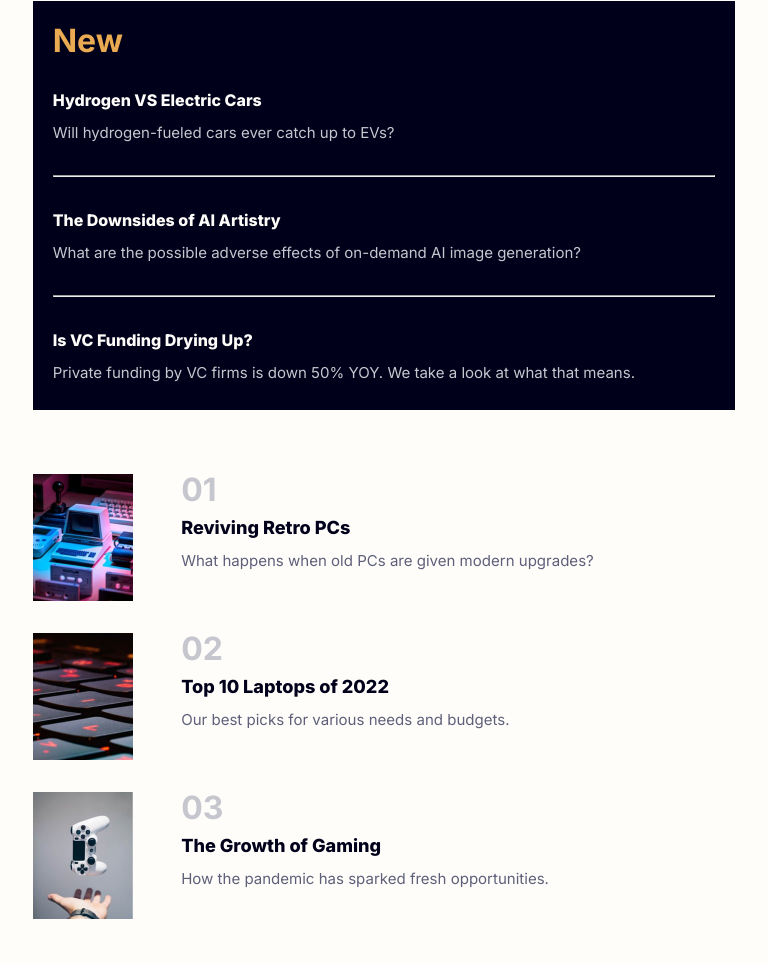
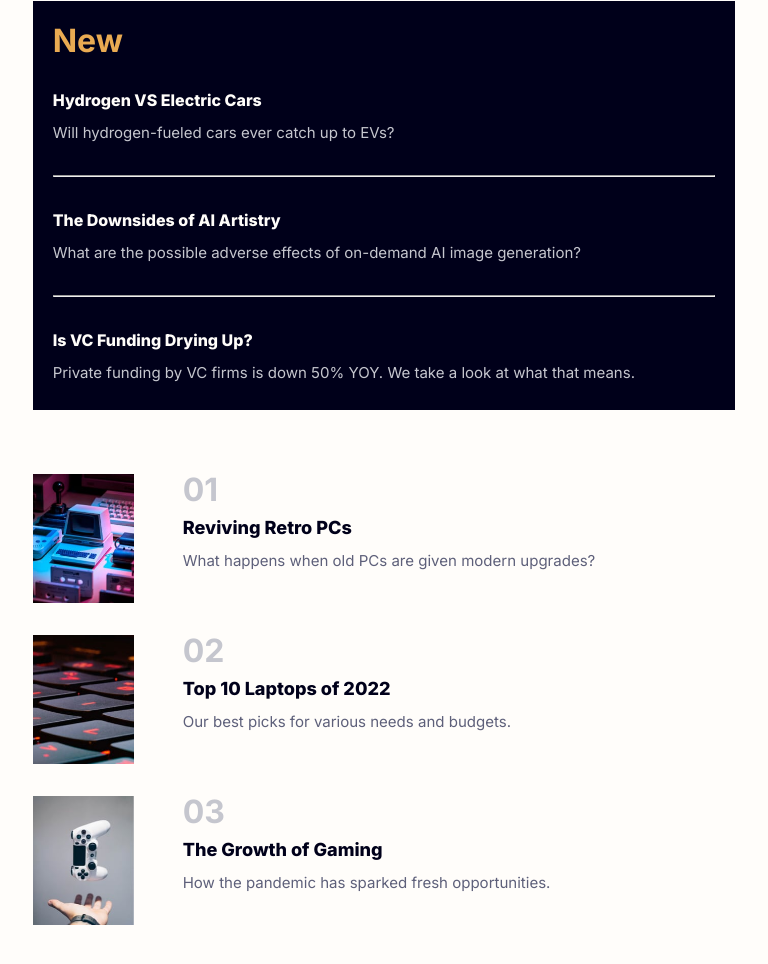
Before and after one commit to samuelBright09/News-lab, a plain HTML site: page index.html in a window 768 px wide. Shown: the part 672-1636 px from the top of the page. Before the commit the page ends 1591 px from the top, so only its background shows below. Drawn offline with Linux system fonts and the light colour scheme.

Commit message:
fix(responsivemess): Prevent image stretching on tablet and mobile.
Adjusted CSS to improve responsive behavior across breakpoints.

```diff
--- a/assets/css/styles.css
+++ b/assets/css/styles.css
@@ -155,6 +155,7 @@ ul > li > a:hover {
   margin-top: 1.81rem;
   padding: 0.81rem 2.19rem 0.69rem 1.94rem;
   cursor: pointer;
+  transition: 0.6s;
 }
 
 .top-story-read button:hover {
@@ -186,6 +187,7 @@ ul > li > a:hover {
   margin-bottom: 0.5rem;
   margin-top: 1.94rem;
   cursor: pointer;
+  transition: 0.6s;
 }
 
 .snippet h3:hover {
@@ -217,13 +219,16 @@ hr {
   display: flex;
   gap: 1.88rem;
   margin-top: 4.44rem;
-  height: 8.06rem;
 }
 
 .article {
   display: flex;
   gap: 4.1%;
   width: 31.53%;
+}
+
+.article img {
+  height: 8.06rem;
 }
 
 .a-texts {
@@ -246,6 +251,7 @@ hr {
   font-weight: var(--heading-xs-font-weight);
   letter-spacing: var(--heading-xs-letter-spacing);
   line-height: var(--heading-xs-line-height);
+  transition: 0.3s;
 }
 
 .a-texts h3:hover {
@@ -313,7 +319,7 @@ hr {
   .articles-container {
     display: grid;
     grid-template-columns: repeat(2, 1fr);
-    grid-template-rows: 1fr;
+    grid-auto-rows: 1fr;
     grid-column-gap: 2rem;
     grid-row-gap: 2rem;
   }
@@ -370,6 +376,7 @@ hr {
 
   .main-story img {
     height: 18.75rem;
+    object-fit: cover;
   }
 
   .top-story-desc {
@@ -420,11 +427,13 @@ hr {
     display: flex;
     gap: 6.9%;
     width: auto;
+    align-items: stretch;
     /* height: 8.06rem; */
   }
 
   .article img {
-    width: 6.25rem;
+    width: fit-content;
+    object-fit: cover;
   }
 }
 
@@ -441,6 +450,7 @@ hr {
 
   .article img {
     width: auto;
+    height: fit-content;
   }
 
 
--- a/index.html
+++ b/index.html
@@ -92,7 +92,7 @@
       <section>
         <div class="articles-container">
           <div class="article">
-            <img src="./assets/images/image-retro-pcs.jpg" alt="" />
+            <img src="./assets/images/image-retro-pcs.jpg" alt="Retro PCs" />
 
             <div class="a-texts">
               <h2>01</h2>
@@ -101,7 +101,7 @@
             </div>
           </div>
           <div class="article">
-            <img src="./assets/images/image-top-laptops.jpg" alt="" />
+            <img src="./assets/images/image-top-laptops.jpg" alt="Laptops" />
 
             <div class="a-texts">
               <h2>02</h2>
@@ -110,7 +110,7 @@
             </div>
           </div>
           <div class="article">
-            <img src="./assets/images/image-gaming-growth.jpg" alt="" />
+            <img src="./assets/images/image-gaming-growth.jpg" alt="game controller" />
 
             <div class="a-texts">
               <h2>03</h2>
```
